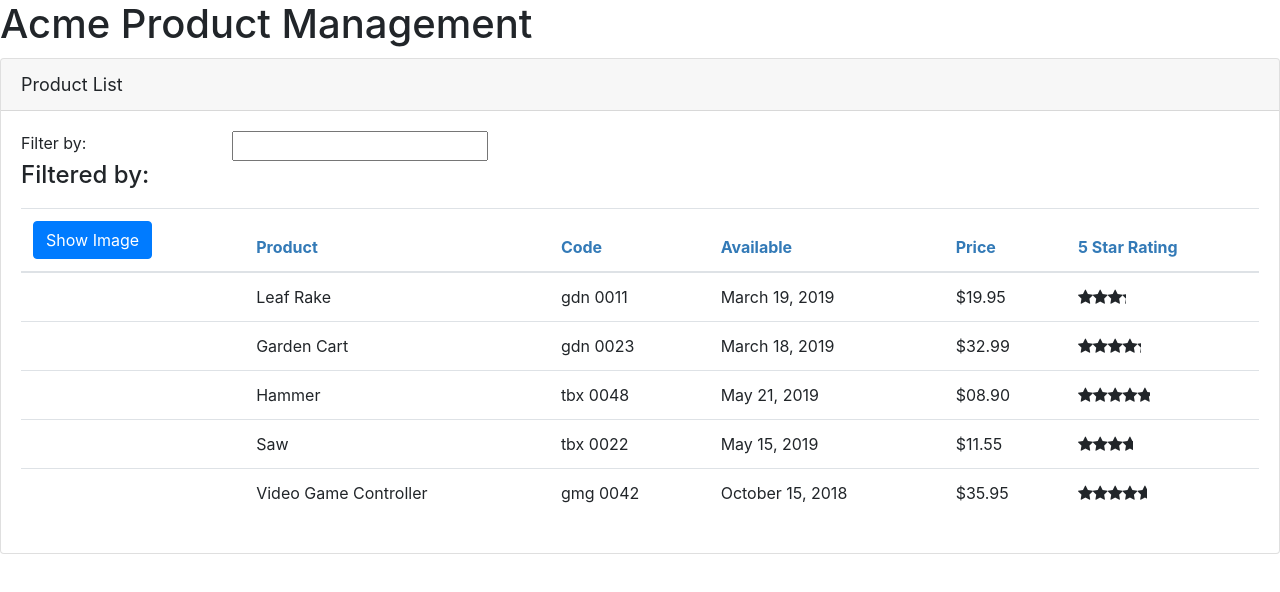
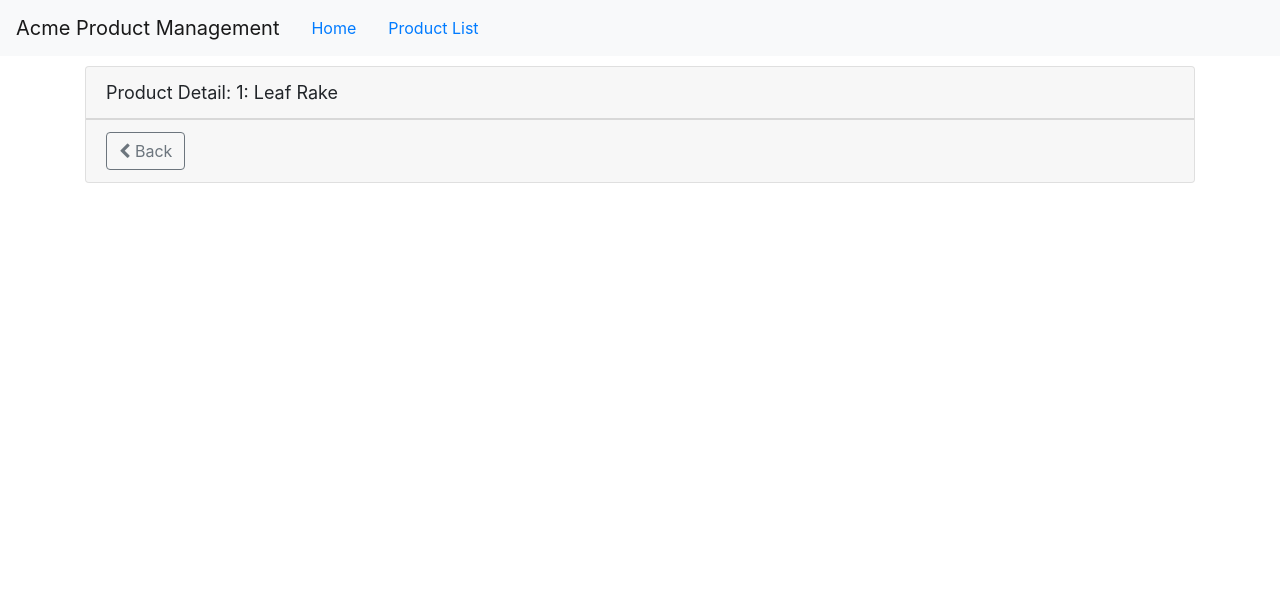
Before and after one commit to andyalmeida/pluralsight-courses-angular, an Angular app in the folder angular_getting_started/: page /products/1 in a window 1280 px wide. Shown: the top 592 px of the page. Built offline with nearby package versions, Linux system fonts and the light colour scheme.

Commit message:
Routing and Navigation

```diff
--- a/angular_getting_started/src/app/app.component.ts
+++ b/angular_getting_started/src/app/app.component.ts
@@ -3,9 +3,17 @@ import { Component } from '@angular/core';
 @Component({
   selector: 'pm-root',
   template: `
-    <div>
-      <h1>{{ pageTitle }}</h1>
-      <pm-products></pm-products>
+    <nav class="navbar navbar-expand navbar-light bg-light">
+      <a class="navbar-brand">{{ pageTitle }}</a>
+      <ul class="nav nav-pills">
+        <li><a class="nav-link" [routerLink]="['/welcome']">Home</a></li>
+        <li>
+          <a class="nav-link" [routerLink]="['/products']">Product List</a>
+        </li>
+      </ul>
+    </nav>
+    <div class="container">
+      <router-outlet></router-outlet>
     </div>
   `,
 })
--- a/angular_getting_started/src/app/home/welcome.component.html
+++ b/angular_getting_started/src/app/home/welcome.component.html
@@ -5,9 +5,8 @@
   <div class="card-body">
     <div class="container-fluid">
       <div class="text-center">
-        <img src="./assets/images/logo.jpg"
-             class="img-responsive center-block"
-             style="max-height:300px;padding-bottom:50px" />
+        <img src="./assets/images/logo.jpg" class="img-responsive center-block"
+          style="max-height:300px;padding-bottom:50px" />
       </div>
 
       <div class="text-center">Developed by:</div>
--- /dev/null
+++ b/angular_getting_started/src/app/products/product-detail.component.html
@@ -0,0 +1,10 @@
+<div class="card" *ngIf='product'>
+  <div class="card-header">
+    {{pageTitle + ': ' + product.productName}}
+  </div>
+  <div class="card-footer">
+    <button class="btn btn-outline-secondary" (click)='onBack()'>
+      <i class="fa fa-chevron-left"></i> Back
+    </button>
+  </div>
+</div>
--- /dev/null
+++ b/angular_getting_started/src/app/products/product-detail.component.ts
@@ -0,0 +1,35 @@
+import { Route } from '@angular/compiler/src/core';
+import { Component, OnInit } from '@angular/core';
+import { ActivatedRoute, Router } from '@angular/router';
+
+import { IProduct } from './product';
+
+@Component({
+  templateUrl: './product-detail.component.html',
+  styleUrls: ['./product-detail.component.css'],
+})
+export class ProductDetailComponent implements OnInit {
+  pageTitle = 'Product Detail';
+  product: IProduct;
+
+  constructor(private route: ActivatedRoute, private router: Router) {}
+
+  ngOnInit(): void {
+    const id = +this.route.snapshot.paramMap.get('id');
+    this.pageTitle += `: ${id}`;
+    this.product = {
+      productId: id,
+      productName: 'Leaf Rake',
+      productCode: 'GDN-0011',
+      releaseDate: 'March 19, 2019',
+      description: 'Leaf rake with 48-inch wooden handle.',
+      price: 19.95,
+      starRating: 3.2,
+      imageUrl: 'assets/images/leaf_rake.png',
+    };
+  }
+
+  onBack(): void {
+    this.router.navigate(['/products']);
+  }
+}
--- a/angular_getting_started/src/app/products/product-list.component.html
+++ b/angular_getting_started/src/app/products/product-list.component.html
@@ -37,7 +37,7 @@
               <img *ngIf='showImage' [src]='product.imageUrl' [alt]='product.productName' [style.width.px]='imageWidth'
                 [style.margin.px]='imageMargin' />
             </td>
-            <td>{{ product.productName }}</td>
+            <td><a [routerLink]="['/products', product.productId]">{{ product.productName }}</a></td>
             <td>{{ product.productCode | lowercase | convertToSpaces:'-' }}</td>
             <td>{{ product.releaseDate }}</td>
             <td>{{ product.price | currency:'USD':'symbol':'2.2-2' }}</td>
--- a/angular_getting_started/src/app/products/product-list.component.ts
+++ b/angular_getting_started/src/app/products/product-list.component.ts
@@ -4,7 +4,6 @@ import { IProduct } from './product';
 import { ProductService } from './product.service';
 
 @Component({
-  selector: 'pm-products',
   templateUrl: './product-list.component.html',
   styleUrls: ['./product-list.component.css'],
 })
--- a/angular_getting_started/src/app/products/product.service.ts
+++ b/angular_getting_started/src/app/products/product.service.ts
@@ -1,7 +1,7 @@
 import { Injectable } from '@angular/core';
 import { HttpClient, HttpErrorResponse } from '@angular/common/http';
 import { Observable, throwError } from 'rxjs';
-import { catchError, tap } from 'rxjs/operators';
+import { catchError, filter, tap } from 'rxjs/operators';
 
 import { IProduct } from './product';
 
@@ -20,6 +20,14 @@ export class ProductService {
     );
   }
 
+  getProductById(id: number): Observable<IProduct> {
+    return this.http.get<IProduct>(this.productUrl).pipe(
+      filter((data) => data.productId === id),
+      tap((data) => console.log('All: ' + JSON.stringify(data))),
+      catchError(this.handleError)
+    );
+  }
+
   private handleError(err: HttpErrorResponse) {
     let errorMessage =
       err.error instanceof ErrorEvent
```
Also changed, not shown: angular_getting_started/src/app/app.module.ts (+18 -1 lines), angular_getting_started/src/app/products/product-detail.component.css (added), 1 other file (tests, documents, lock files or other folders).
